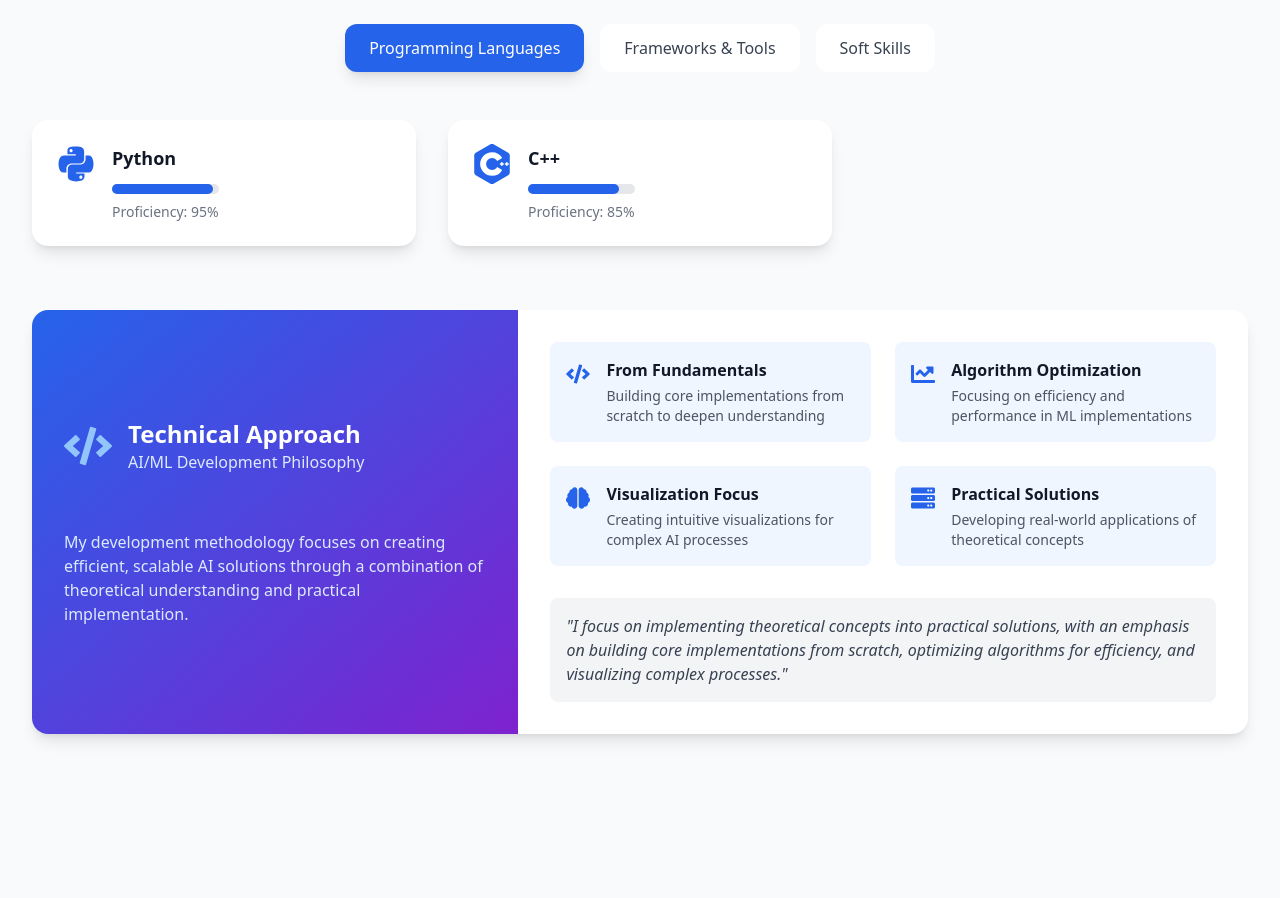
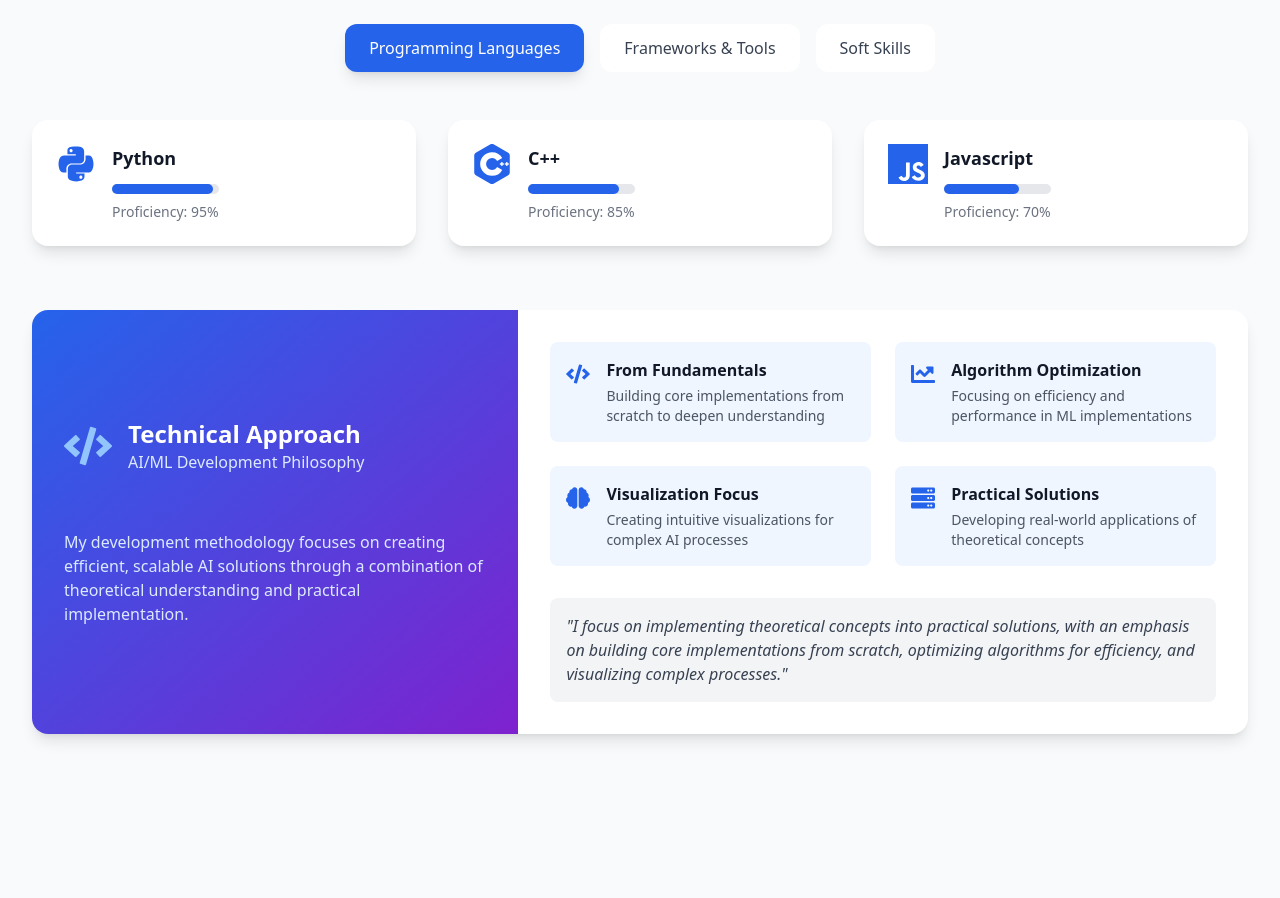
Before and after one commit to pipoiwoczz/portfolio, a React (Create React App) app: page / in a window 1280 px wide. Shown: the part 1000-1898 px from the top of the page. Built offline with nearby package versions, Linux system fonts and the light colour scheme.

Commit message:
Update Skills.jsx

```diff
--- a/src/components/Skills.jsx
+++ b/src/components/Skills.jsx
@@ -6,7 +6,7 @@ import {
 } from 'react-icons/fa';
 import {
   SiPytorch, SiTensorflow, SiNumpy, SiCplusplus,
-  SiPandas, SiScikitlearn, SiOpencv, SiJupyter
+  SiPandas, SiScikitlearn, SiOpencv, SiJupyter , SiJavascript
 } from 'react-icons/si';
 import { motion } from 'framer-motion';
 
@@ -16,6 +16,7 @@ const Skills = () => {
   const languages = [
     { icon: <FaPython size={40} />, name: 'Python', level: 95 },
     { icon: <SiCplusplus size={40} />, name: 'C++', level: 85 },
+    { icon: <SiJavascript size= {40}/>, name: 'Javascript', level: 70},
   ];
 
   const frameworks = [
```
